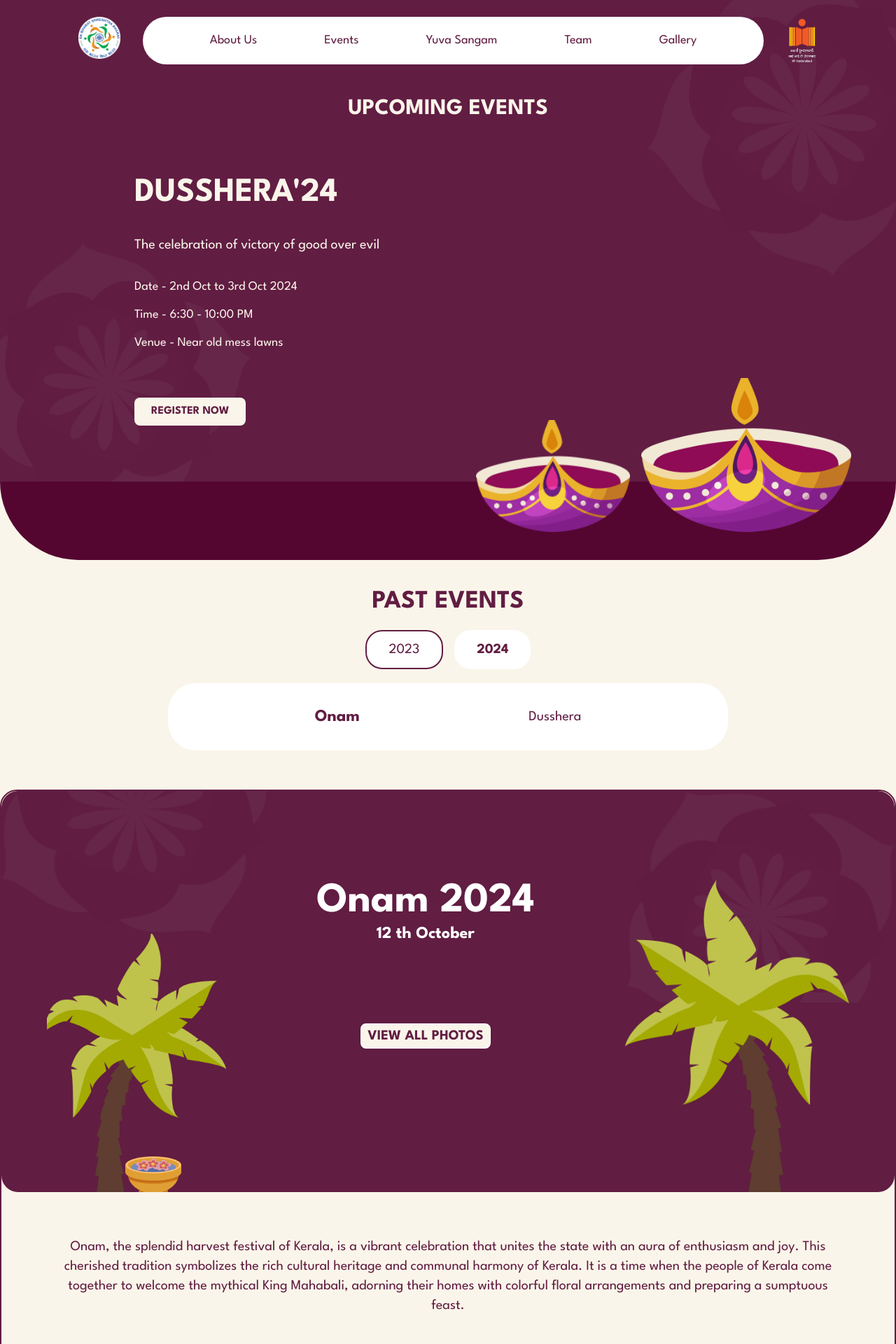
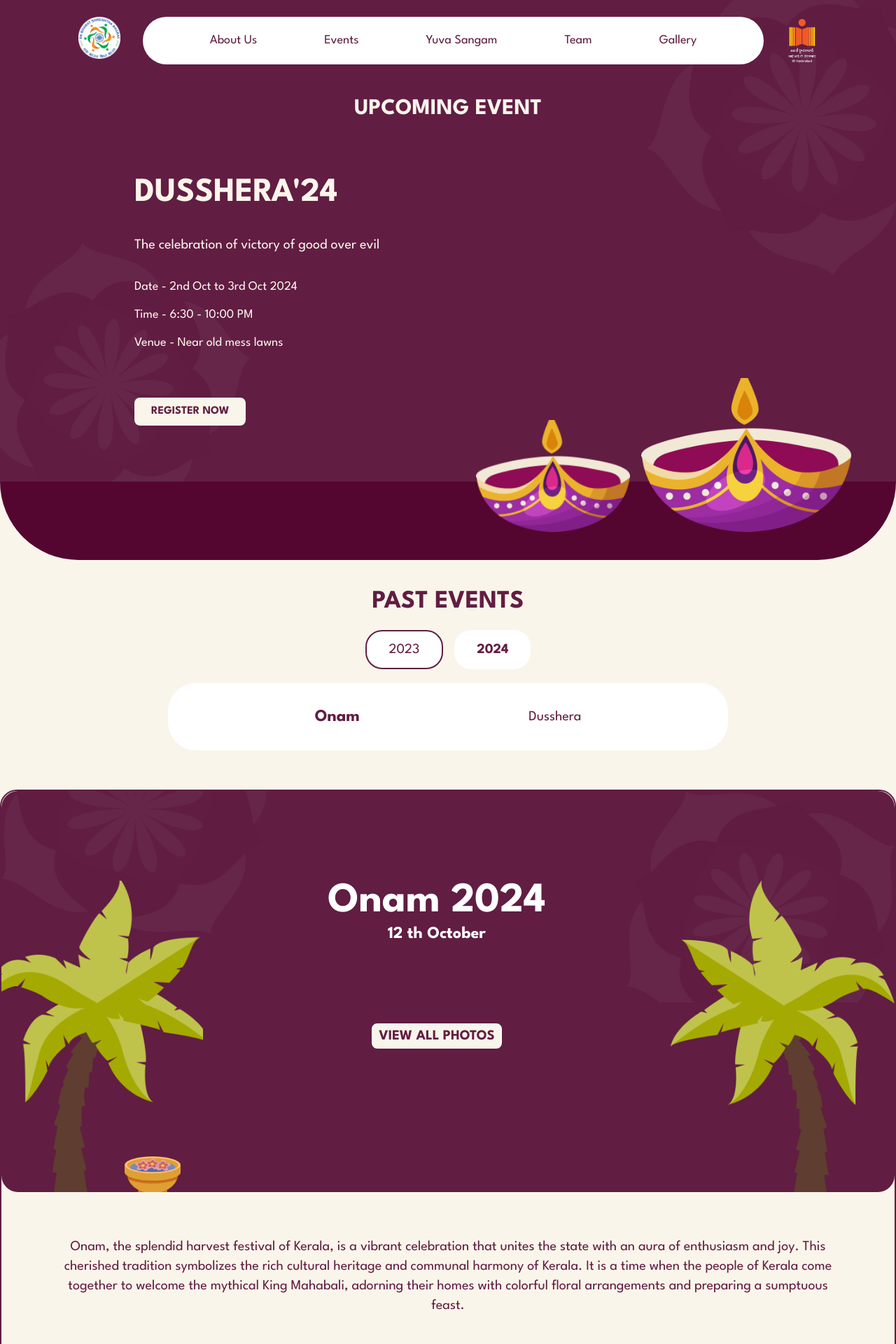
Before and after one commit to EBSB-IITH/EBSB-IITH, a Next.js app: page /events in a window 1280 px wide. Shown: the top 1920 px of the page at 70% size. Built offline with nearby package versions, Linux system fonts and the light colour scheme.

Commit message:
Updated responsivness

```diff
--- a/src/app/events/page.tsx
+++ b/src/app/events/page.tsx
@@ -34,7 +34,7 @@ export default function EventsPage() {
 
     return (
       <div className="event-details border-2 border-foreground rounded-3xl shadow-lg bg-[#FAF5EA] mx-auto w-full lg:max-w-7xl px-5 lg:px-0">
-        <h2 className="text-center flex justify-around border-black bg-foreground text-white rounded-3xl text-2xl lg:text-6xl pt-10 lg:pt-32 font-bold relative">
+        <h2 className="text-center flex justify-between border-black bg-foreground text-white rounded-3xl text-2xl lg:text-6xl pt-10 lg:pt-32 font-bold relative">
           <div
             className="absolute top-0 right-0 h-full w-full bg-no-repeat z-0"
             style={{
@@ -51,9 +51,10 @@ export default function EventsPage() {
               backgroundPosition: "top right"
             }}
           ></div>
+
               <div className="flex z-20 items-end">
-            <img src="/photos/tree2.png" alt="Event photo 3" className="w-24 lg:w-80 object-cover" />
-            <img src="/photos/bowl.png" alt="Bowl photo" className="w-10 lg:w-20 object-cover -ml-12 lg:-ml-36" />
+              <img src="/photos/tree2.png" alt="Event photo 3" className="w-24 lg:h-full lg:w-80 object-cover" />
+              <img src="/photos/bowl.png" alt="Bowl photo" className="w-10 lg:w-20 object-cover -ml-12 lg:-ml-28" />
             </div>
             <div>
               <div>{eventData.title}</div>
@@ -62,7 +63,7 @@ export default function EventsPage() {
                 VIEW ALL PHOTOS
               </button>
             </div>
-          <img src="/photos/tree1.png" alt="Event photo 3" className="w-24 lg:w-80 z-20 object-cover" />
+            <img src="/photos/tree1.png" alt="Event photo 3" className="w-24 lg:w-80  z-20 object-cover" />
         </h2>
 
         <p className="text-center text-lg lg:text-xl px-5 lg:px-20 py-10 lg:py-16">{eventData.description}</p>
@@ -221,10 +222,11 @@ export default function EventsPage() {
             ></div>
 
             {/* Upcoming event details */}
-            <div className="relative mb-10 mt-10 lg:mt-0 z-10 w-full">
-              <div className="text-[1.5rem] lg:text-[2rem] font-bold leading-[2rem] lg:leading-[3.5rem] text-center">
-                UPCOMING EVENTS
+            <div className="relative  mb-10 mt-10 lg:mt-0 z-10 w-full">
+            <div className="hidden lg:block text-[1.5rem] lg:text-[2rem] font-bold leading-[2rem] lg:leading-[3.5rem] text-center">
+              UPCOMING EVENT
             </div>
+
               <div className="w-full flex justify-center lg:justify-start">
                 <UpcomingEventHome {...upcomingEvent} />
               </div>
```
Lines whose indentation alone changed are shown as unchanged.
